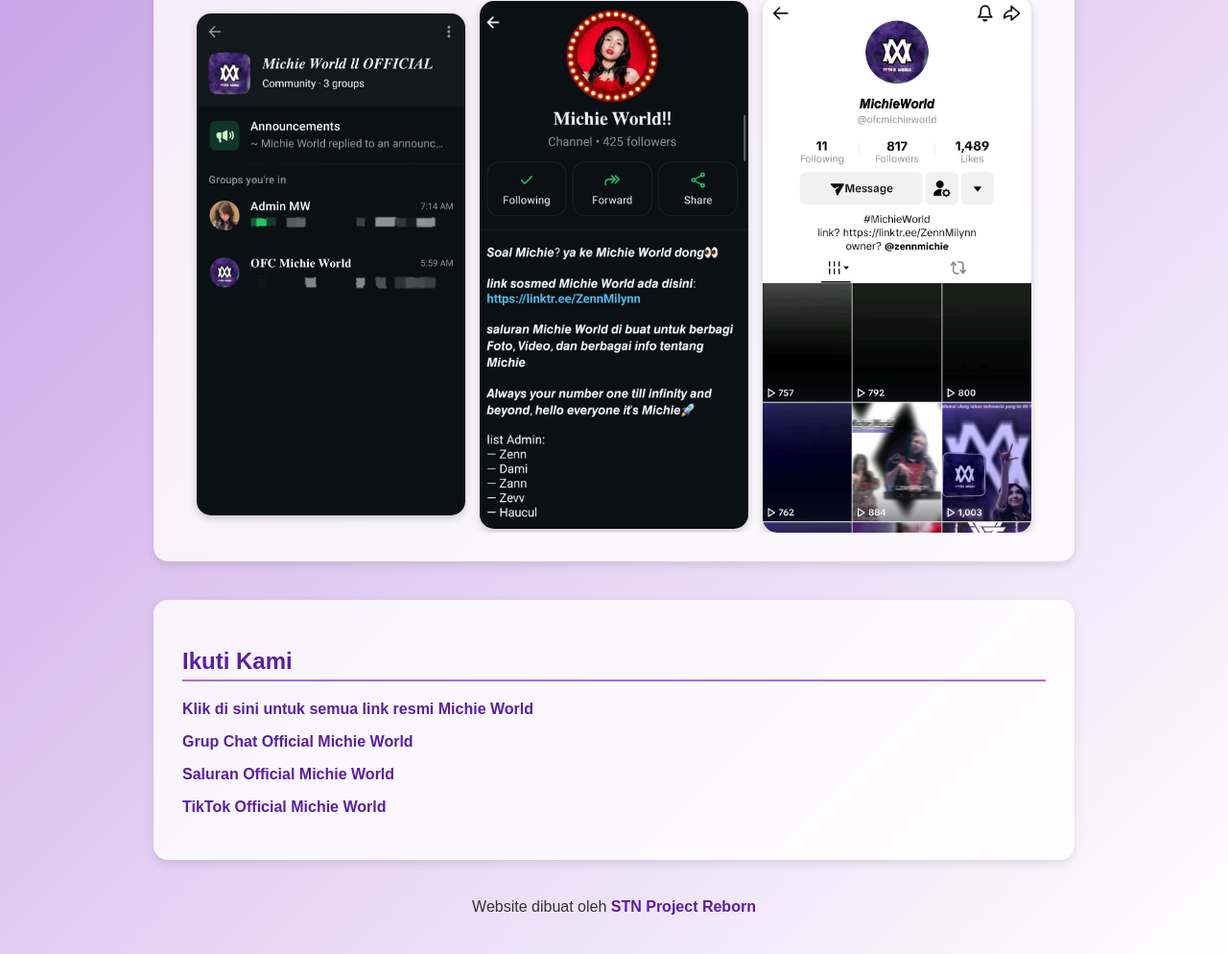
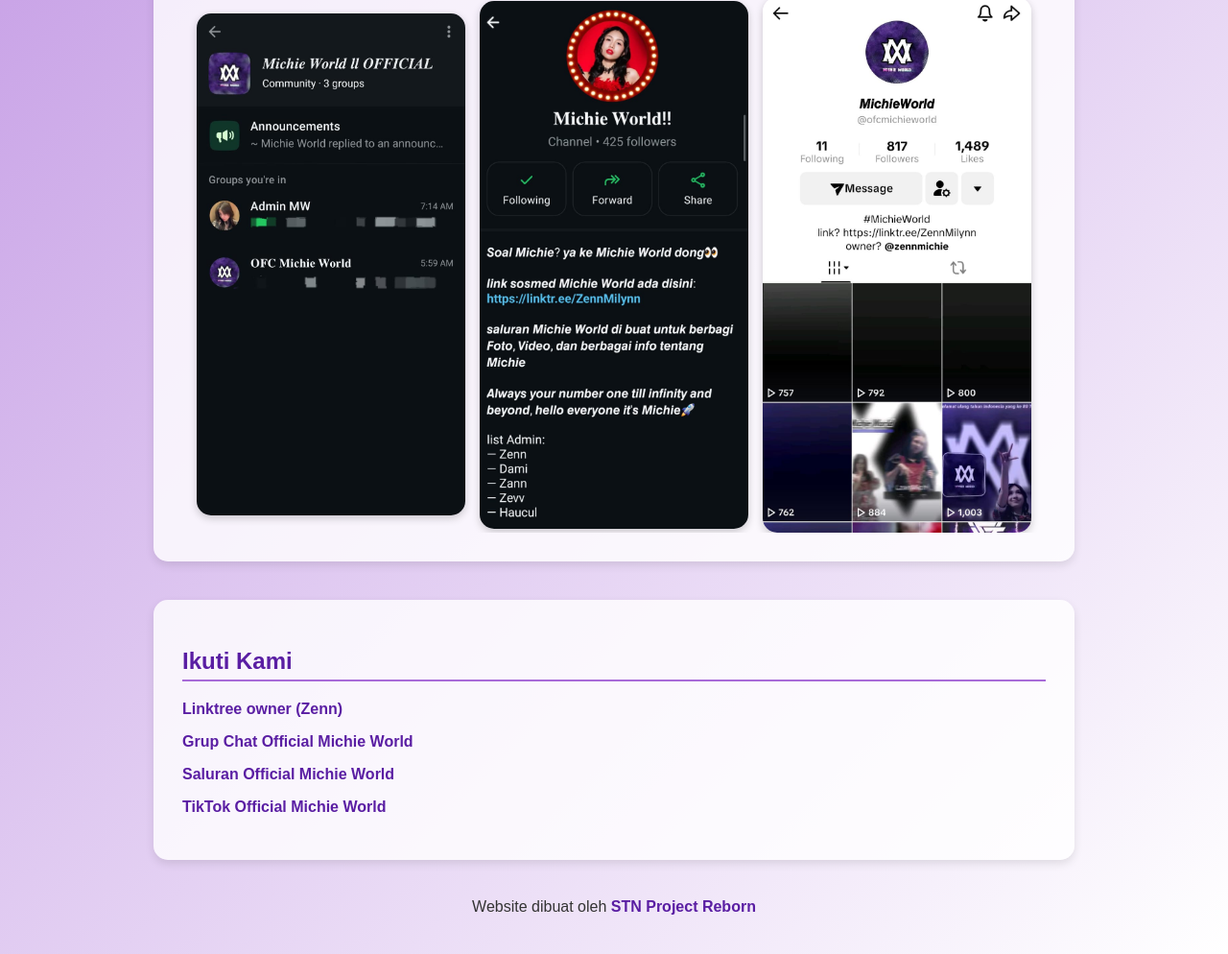
Before and after one commit to stevensaa-re/MichieWorld, a plain HTML site: page index.html in a window 1280 px wide. Shown: the part 1441-2435 px from the top of the page at 96% size. Drawn offline with Linux system fonts and the light colour scheme.

Commit message:
Update index.html

```diff
--- a/index.html
+++ b/index.html
@@ -287,7 +287,7 @@
 
   <section class="hidden">
     <h2>Ikuti Kami</h2>
-    <p><a href="https://linktr.ee/ZennMilynn" target="_blank">Klik di sini untuk semua link resmi Michie World</a></p>
+    <p><a href="https://linktr.ee/ZennMilynn" target="_blank">Linktree owner (Zenn)</a></p>
     <p><a href="https://chat.whatsapp.com/IuJm7U5KARdAu8BHpt747i" target="_blank">Grup Chat Official Michie World</a></p>
     <p><a href="https://whatsapp.com/channel/0029VagZL4P72WU1ccRubJ1E" target="_blank">Saluran Official Michie World</a></p>
     <p><a href="https://www.tiktok.com/@ofcmichieworld?_t=zs-8w3wgkcs2m6&_r=1" target="_blank">TikTok Official Michie World</a></p>
```
